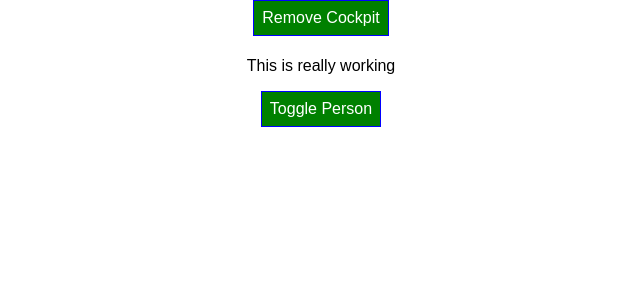
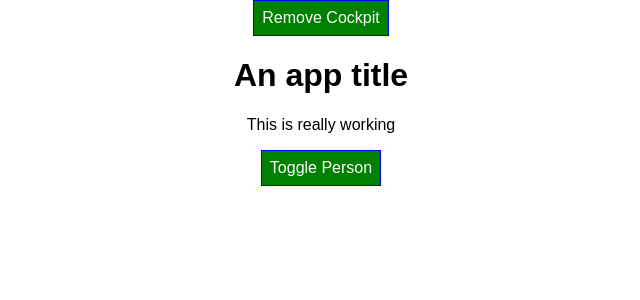
Before and after one commit to gattlin1/Learning-React, a React app in the folder basics/: page / in a window 1280 px wide. Shown: the top 300 px of the page, without its empty margins (319-959 px from the left). Built offline with nearby package versions, Linux system fonts and the light colour scheme.

Commit message:
passing unknown props.

```diff
--- a/basics/src/components/Persons/Person/Person.js
+++ b/basics/src/components/Persons/Person/Person.js
@@ -1,6 +1,7 @@
 import React, { Component } from 'react';
 import classes from './Person.css';
 import Aux from '../../../hoc/Aux';
+import withClass from '../../../hoc/withClass';
 
 class Person extends Component {
   render() {
@@ -20,4 +21,4 @@
   }
 }
 
-export default Person;
+export default withClass(Person, classes.Person);
--- a/basics/src/hoc/withClass.js
+++ b/basics/src/hoc/withClass.js
@@ -4,7 +4,7 @@
   return (props) => {
     return (
       <div className={className}>
-        <WrappedComponent />
+        <WrappedComponent {...props} />
       </div>
     );
   };
```
